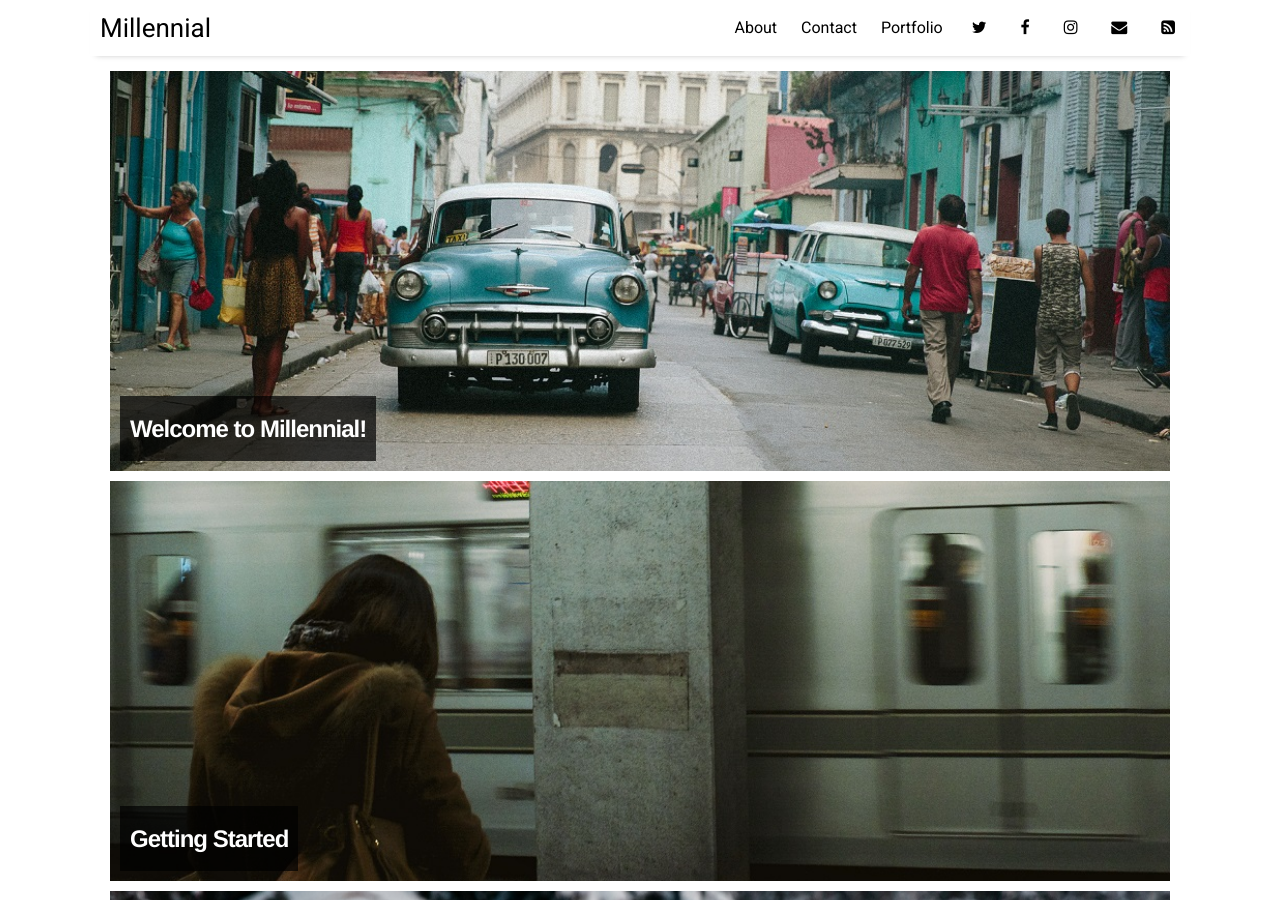
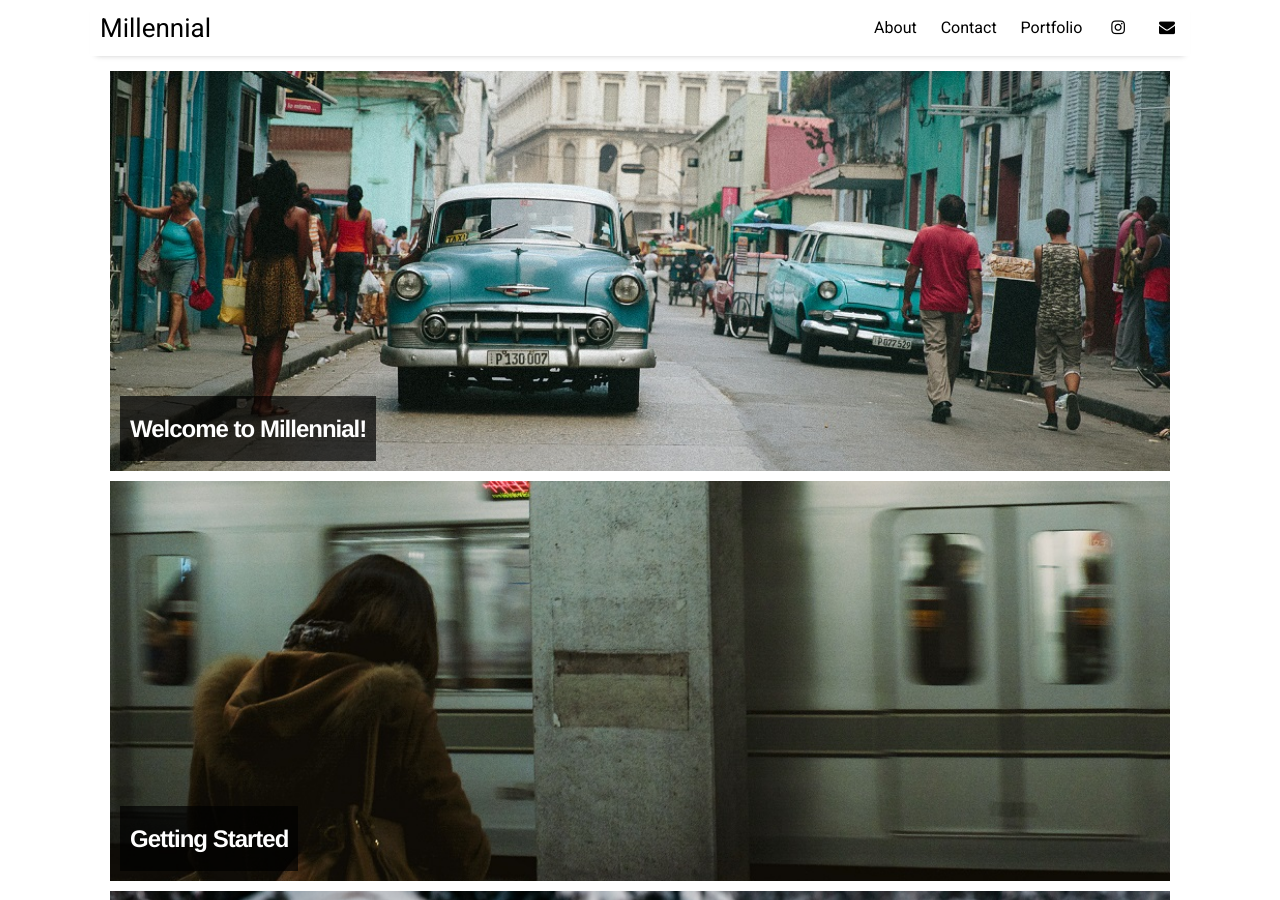
Before and after one commit to illuminasales/Main, a Jekyll site: the page built from index.html, in a window 1280 px wide and 900 px high. Built offline with Jekyll 4.4.1, drawn with Linux system fonts in a browser that asks for light colours; nearby versions of some CDN libraries; the list of posts is cut into pages by our own code.

Commit message:
Settings

```diff
--- a/_data/settings.yml
+++ b/_data/settings.yml
@@ -18,11 +18,11 @@ menu:
 
 # Available social icons are powered by Font Awesome, so you can use any icon that they offer
 social:
-- {icon: 'twitter', link:    'https://twitter.com/'}
-- {icon: 'facebook', link:   'https://www.facebook.com/'}
-- {icon: 'instagram', link:  'https://www.instagram.com/'}
+#- {icon: 'twitter', link:    'https://twitter.com/'}
+#- {icon: 'facebook', link:   'https://www.facebook.com/'}
+- {icon: 'instagram', link:  'https://www.instagram.com/Illumina_teeth/'}
 - {icon: 'envelope', link:   'mailto:illumina.sales@gmail.com'}
-- {icon: 'rss-square', link: 'feed.xml'}
+#- {icon: 'rss-square', link: 'feed.xml'}
 # - {icon: 'rss-square', link: 'rss-feed.xml'}
 
 # Customize site text
```
Also changed, not shown: pages/contact.md (+1 -1 lines).
